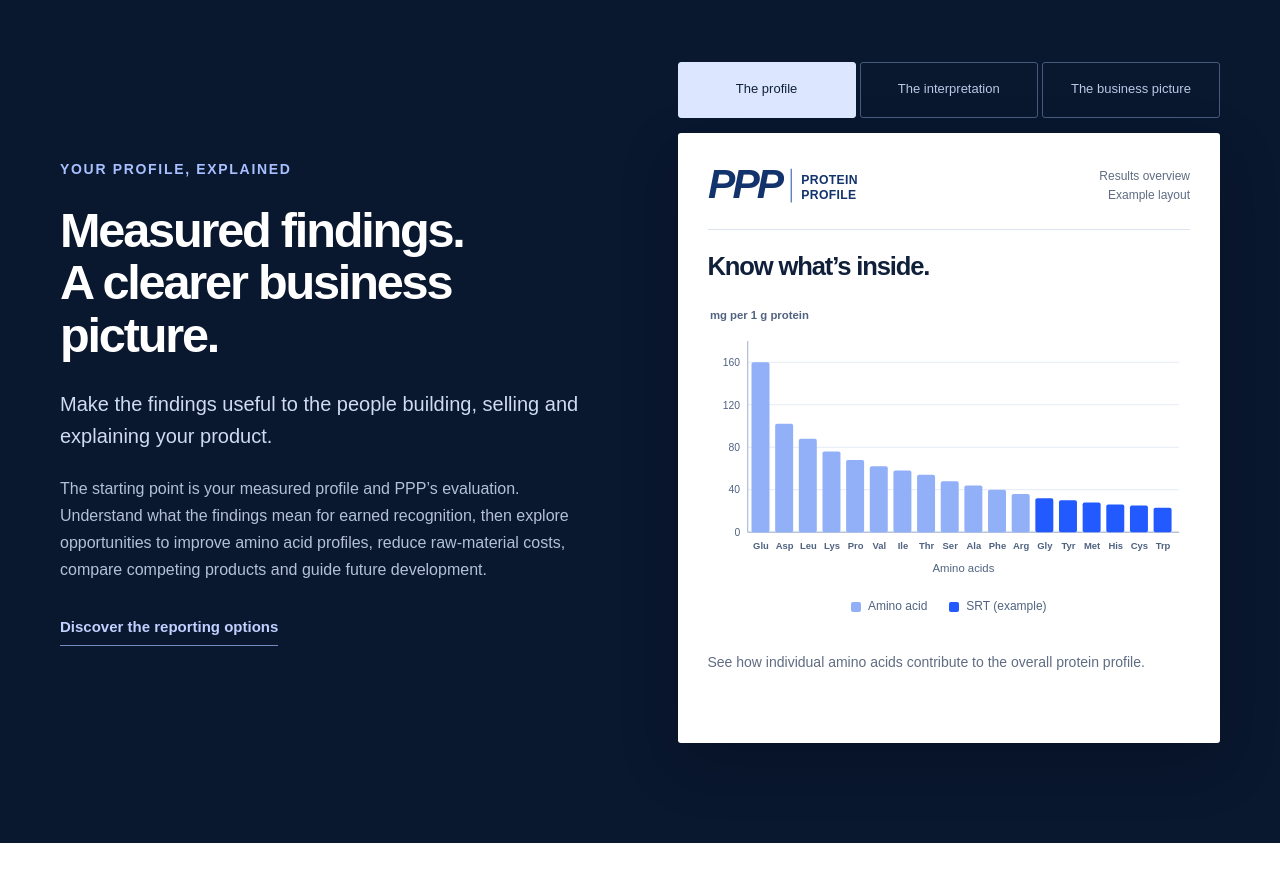
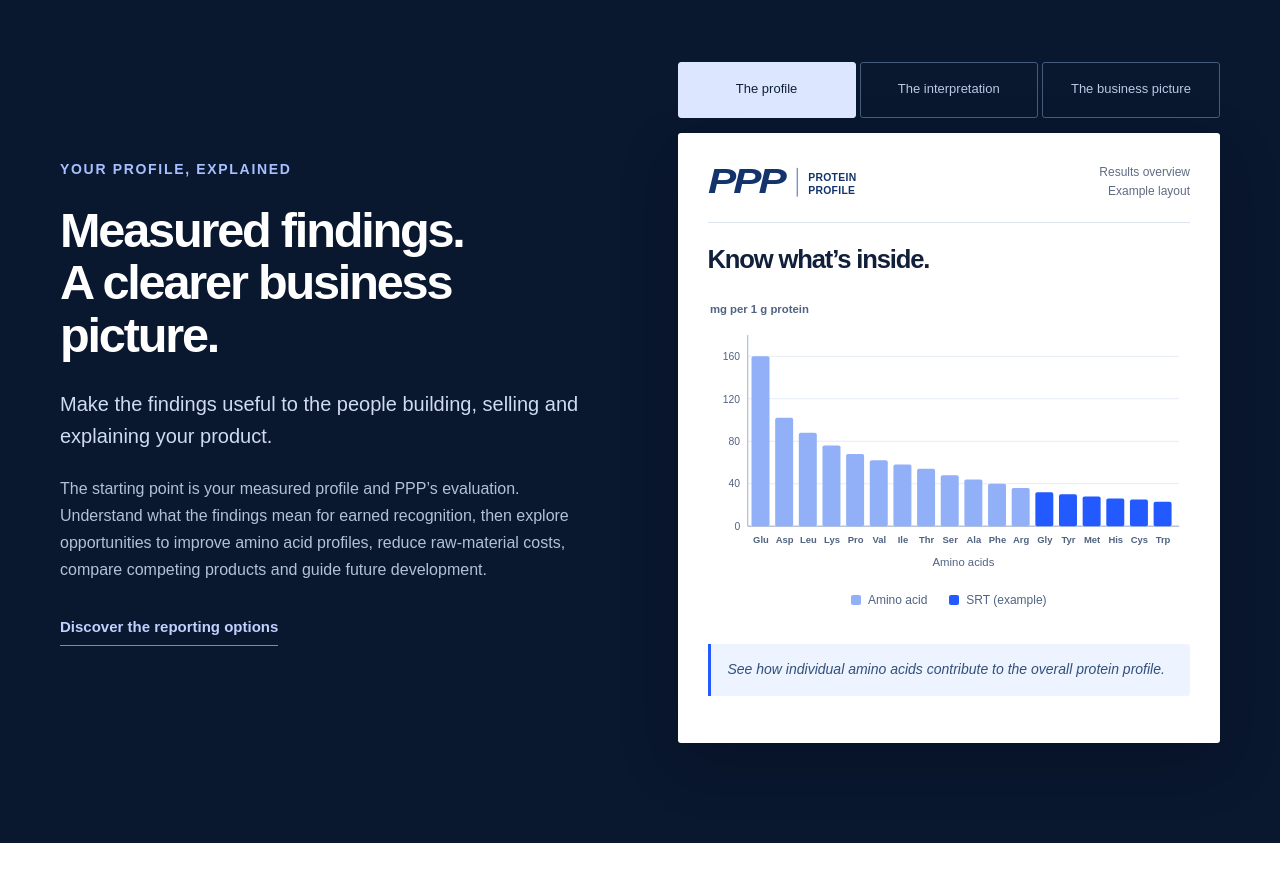
Before and after one commit to AndyTPV/perfect_protein_partners, a Next.js app: page / in a window 1280 px wide. Shown: the part 3020-3901 px from the top of the page. Built offline with nearby package versions, Linux system fonts and the light colour scheme.

Commit message:
Fix report logo overlap and improve panel spacing and chart callout

```diff
--- a/components/ResultsPreview.jsx
+++ b/components/ResultsPreview.jsx
@@ -16,14 +16,14 @@ const tabs = [
  ] },
 ];
 function ReportBrand() {
- return <svg className="report-brand" viewBox="0 0 230 64" role="img" aria-label="PPP Protein Profile">
-   <text x="0" y="49" fill="#12336b" fontFamily="Arial, Helvetica, sans-serif" fontSize="57" fontWeight="900" fontStyle="italic" letterSpacing="-4">PPP</text>
-   <path d="M116 8V55" stroke="#315baf" strokeWidth="1.5" />
-   <g fill="#12336b" fontFamily="Arial, Helvetica, sans-serif" fontSize="17" fontWeight="800" letterSpacing=".5"><text x="130" y="29">PROTEIN</text><text x="130" y="50">PROFILE</text></g>
+ return <svg className="report-brand" viewBox="0 0 270 64" role="img" aria-label="PPP Protein Profile">
+   <text x="0" y="49" fill="#12336b" fontFamily="Arial, Helvetica, sans-serif" fontSize="57" fontWeight="900" fontStyle="italic" letterSpacing="-4" textLength="124" lengthAdjust="spacingAndGlyphs">PPP</text>
+   <path d="M146 8V55" stroke="#315baf" strokeWidth="1.5" />
+   <g fill="#12336b" fontFamily="Arial, Helvetica, sans-serif" fontSize="17" fontWeight="800" letterSpacing=".5"><text x="164" y="29">PROTEIN</text><text x="164" y="50">PROFILE</text></g>
  </svg>;
 }
 export default function ResultsPreview() {
  const [active, setActive] = useState(0); const id = useId(); const buttons = useRef([]); const tab = tabs[active];
  function keydown(e) { if (!["ArrowRight", "ArrowLeft", "Home", "End"].includes(e.key)) return; e.preventDefault(); const n = e.key === "Home" ? 0 : e.key === "End" ? 2 : (active + (e.key === "ArrowRight" ? 1 : 2)) % 3; setActive(n); buttons.current[n]?.focus(); }
- return <div className="results-explorer"><div className="report-tabs" role="tablist" aria-label="Report contents" onKeyDown={keydown}>{tabs.map((t, i) => <button type="button" key={t.name} ref={el => { buttons.current[i] = el; }} role="tab" id={`${id}-tab-${i}`} aria-controls={`${id}-panel`} aria-selected={active === i} tabIndex={active === i ? 0 : -1} onClick={() => setActive(i)}>{t.name}</button>)}</div><div className="report-paper report-review" role="tabpanel" id={`${id}-panel`} aria-labelledby={`${id}-tab-${active}`} tabIndex={0}><div className="report-header"><ReportBrand /><span>Results overview<br />Example layout</span></div><h3>{tab.title}</h3>{active === 0 ? <ProfileChart /> : <dl className="report-points">{tab.items.map(([title, text]) => <div key={title}><dt>{title}</dt><dd>{text}</dd></div>)}</dl>}{tab.description && <p>{tab.description}</p>}</div></div>;
+ return <div className="results-explorer"><div className="report-tabs" role="tablist" aria-label="Report contents" onKeyDown={keydown}>{tabs.map((t, i) => <button type="button" key={t.name} ref={el => { buttons.current[i] = el; }} role="tab" id={`${id}-tab-${i}`} aria-controls={`${id}-panel`} aria-selected={active === i} tabIndex={active === i ? 0 : -1} onClick={() => setActive(i)}>{t.name}</button>)}</div><div className="report-paper report-review" role="tabpanel" id={`${id}-panel`} aria-labelledby={`${id}-tab-${active}`} tabIndex={0}><div className="report-header"><ReportBrand /><span>Results overview<br />Example layout</span></div><h3>{tab.title}</h3>{active === 0 ? <ProfileChart /> : <dl className={`report-points${active === 1 ? " report-points-spread" : ""}`}>{tab.items.map(([title, text]) => <div key={title}><dt>{title}</dt><dd>{text}</dd></div>)}</dl>}{tab.description && <p className="profile-chart-callout">{tab.description}</p>}</div></div>;
 }
```
Also changed, not shown: styles/globals.css.
